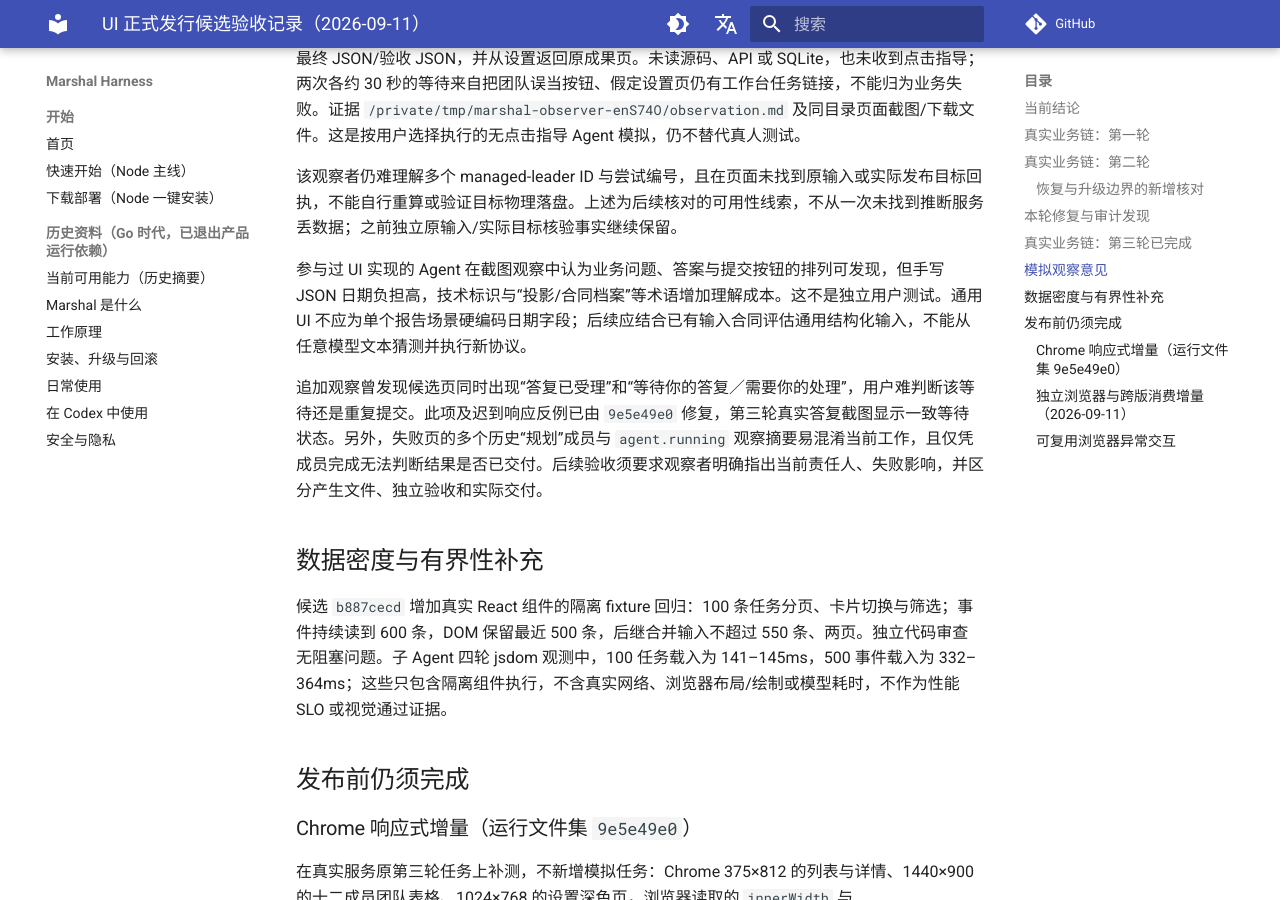
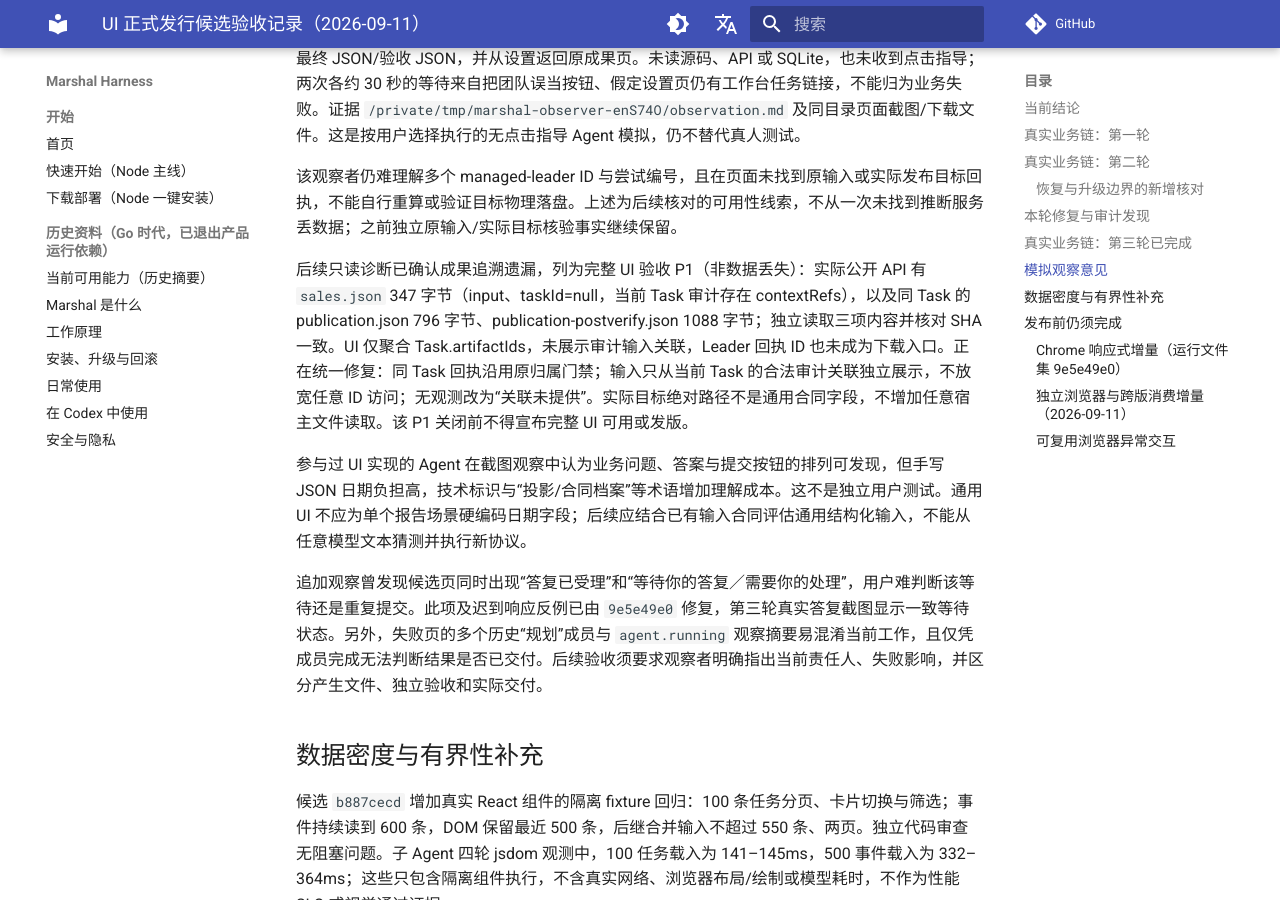
Before and after one commit to chiga0/marshal-harness, an MkDocs documentation site: the page built from docs/ui-1/release-validation-2026-09-11.md, in a window 1280 px wide and 900 px high, scrolled down 5323 px. Built offline with MkDocs 1.6.1 and Material for MkDocs 9.7.7, drawn with Linux system fonts in a browser that asks for light colours; comment, search, counter and statistics services are not loaded.

Commit message:
docs(ui): track verified artifact traceability acceptance gap

```diff
--- a/docs/ui-1/release-validation-2026-09-11.md
+++ b/docs/ui-1/release-validation-2026-09-11.md
@@ -96,6 +96,8 @@ CI `34583578954` 的 Ubuntu/Node22 密度测试超过默认 5 秒（5119ms），
 
 该观察者仍难理解多个 managed-leader ID 与尝试编号，且在页面未找到原输入或实际发布目标回执，不能自行重算或验证目标物理落盘。上述为后续核对的可用性线索，不从一次未找到推断服务丢数据；之前独立原输入/实际目标核验事实继续保留。
 
+后续只读诊断已确认成果追溯遗漏，列为完整 UI 验收 P1（非数据丢失）：实际公开 API 有 `sales.json` 347 字节（input、taskId=null，当前 Task 审计存在 contextRefs），以及同 Task 的 publication.json 796 字节、publication-postverify.json 1088 字节；独立读取三项内容并核对 SHA 一致。UI 仅聚合 Task.artifactIds，未展示审计输入关联，Leader 回执 ID 也未成为下载入口。正在统一修复：同 Task 回执沿用原归属门禁；输入只从当前 Task 的合法审计关联独立展示，不放宽任意 ID 访问；无观测改为“关联未提供”。实际目标绝对路径不是通用合同字段，不增加任意宿主文件读取。该 P1 关闭前不得宣布完整 UI 可用或发版。
+
 参与过 UI 实现的 Agent 在截图观察中认为业务问题、答案与提交按钮的排列可发现，但手写 JSON 日期负担高，技术标识与“投影/合同档案”等术语增加理解成本。这不是独立用户测试。通用 UI 不应为单个报告场景硬编码日期字段；后续应结合已有输入合同评估通用结构化输入，不能从任意模型文本猜测并执行新协议。
 
 追加观察曾发现候选页同时出现“答复已受理”和“等待你的答复／需要你的处理”，用户难判断该等待还是重复提交。此项及迟到响应反例已由 `9e5e49e0` 修复，第三轮真实答复截图显示一致等待状态。另外，失败页的多个历史“规划”成员与 `agent.running` 观察摘要易混淆当前工作，且仅凭成员完成无法判断结果是否已交付。后续验收须要求观察者明确指出当前责任人、失败影响，并区分产生文件、独立验收和实际交付。
```
